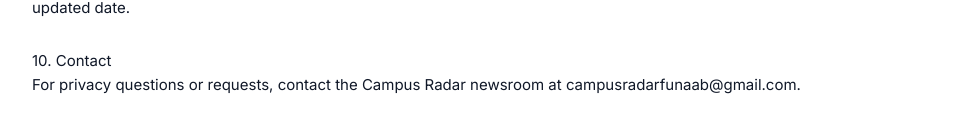
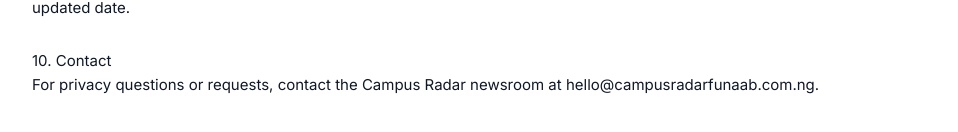
Before and after one commit to Ayomiayo1211/campus-radar.web, a Next.js app: page /privacy-policy in a window 1280 px wide. Shown: the part 1717-1849 px from the top of the page, without its empty margins (160-1118 px from the left). Built offline with nearby package versions, Linux system fonts and the light colour scheme; no server answers; the database is empty.

Commit message:
Correct public contact email in privacy policy

```diff
--- a/app/privacy-policy/page.tsx
+++ b/app/privacy-policy/page.tsx
@@ -66,7 +66,7 @@ export default function PrivacyPolicyPage() {
         </section>
         <section>
           <h2>10. Contact</h2>
-          <p>For privacy questions or requests, contact the Campus Radar newsroom at <a href="mailto:hello@campusradarfunaab.com.ng">campusradarfunaab@gmail.com</a>.</p>
+          <p>For privacy questions or requests, contact the Campus Radar newsroom at <a href="mailto:hello@campusradarfunaab.com.ng">hello@campusradarfunaab.com.ng</a>.</p>
         </section>
       </div>
     </main>
```
